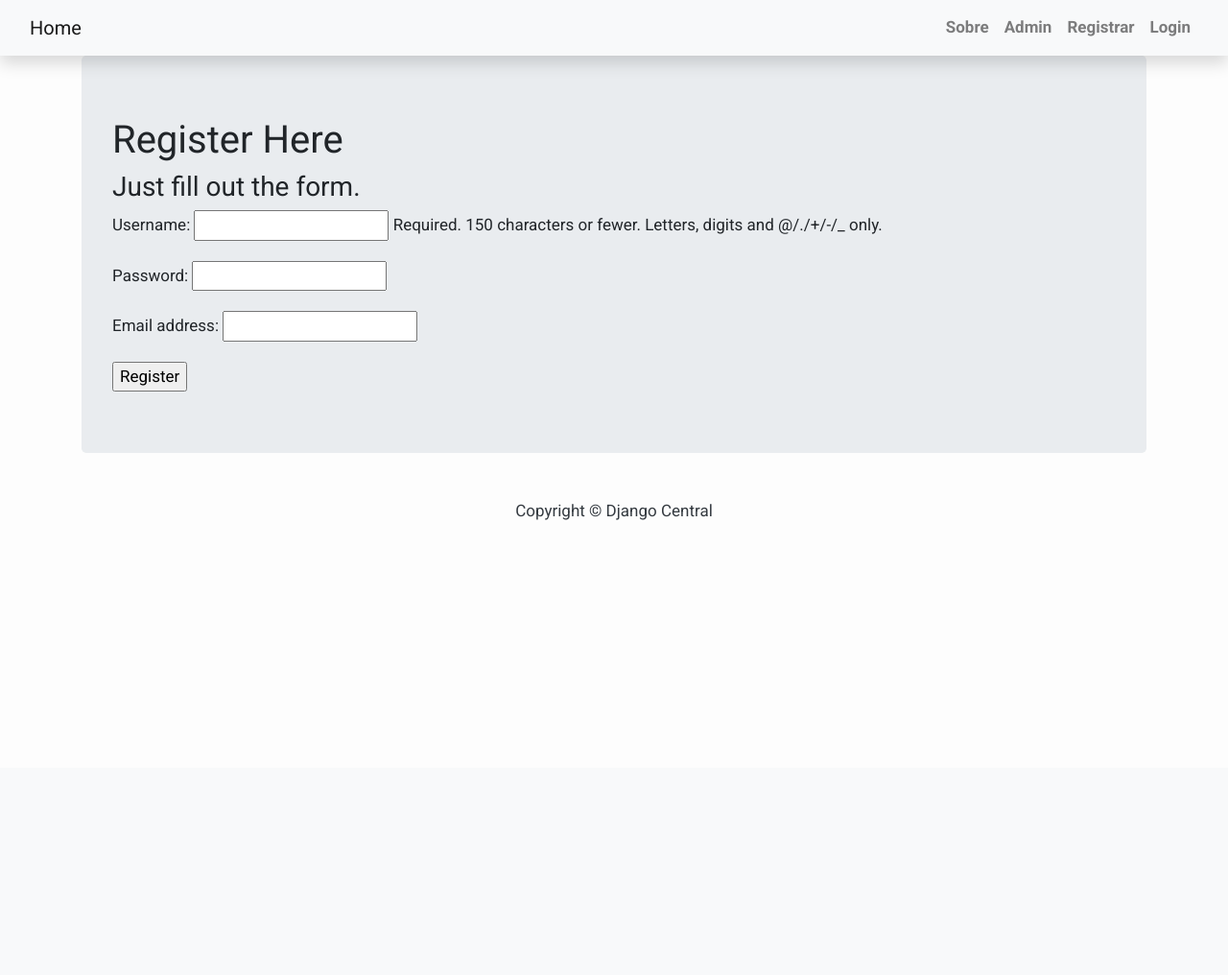
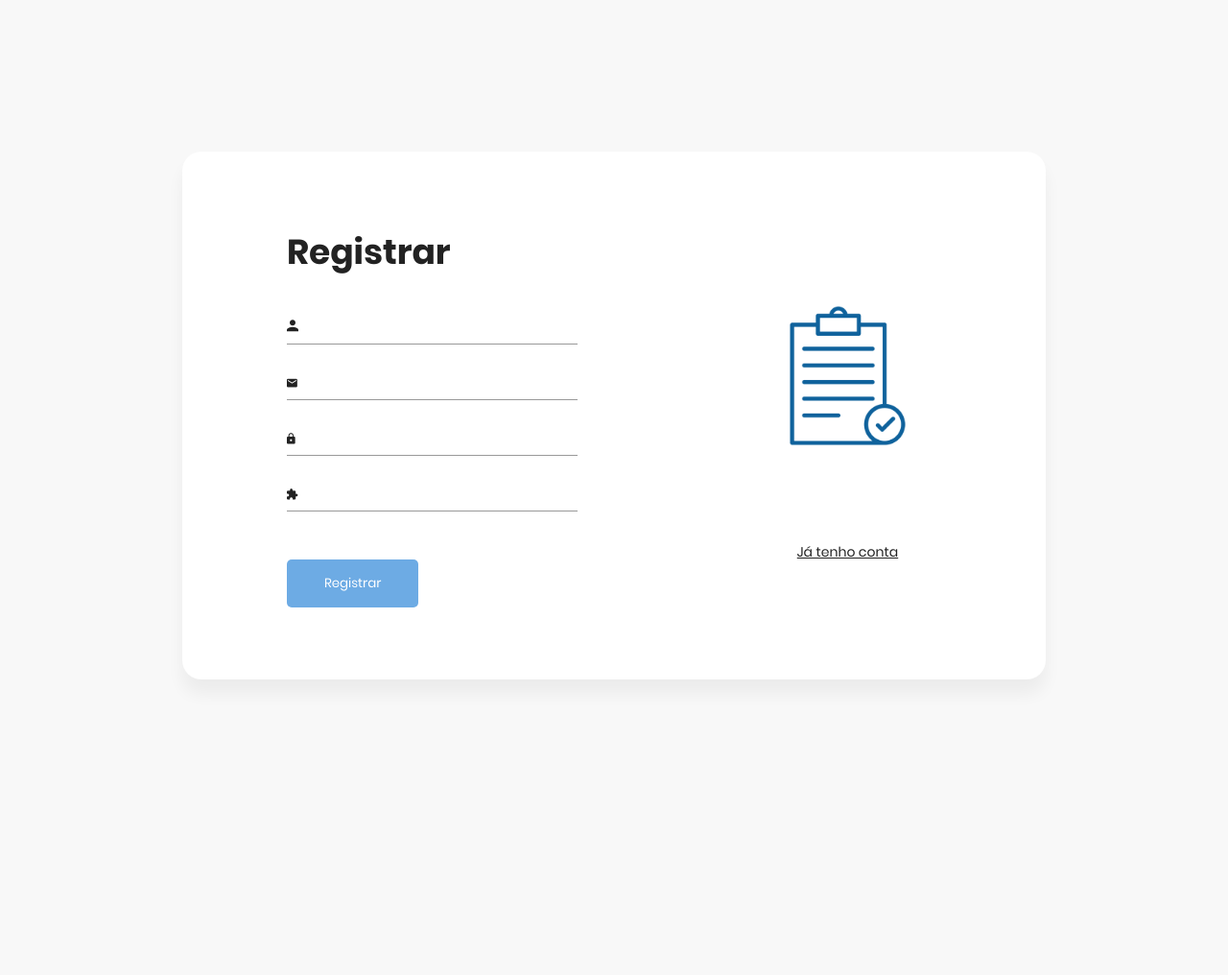
Before and after one commit to Bortolosso/blog-posts-django, a Django app: page /blog/register/ in a window 1280 px wide. Shown: the whole page at 96% size. Before the commit the page ends 542 px from the top, so only its background shows below. Run offline with Django 3.2, Linux system fonts and the light colour scheme; some libraries are stand-ins or nearby versions.

Commit message:
new template for registration and login

```diff
--- a/blog/forms.py
+++ b/blog/forms.py
@@ -29,5 +29,5 @@ class UserProfileInfoForm(forms.ModelForm):
     class Meta():
         model = UserProfileInfo
         fields = (
-            'name_dica',
+            'nick_name',
         )
--- a/blog/models.py
+++ b/blog/models.py
@@ -42,7 +42,7 @@ class Comment(models.Model):
 class UserProfileInfo(models.Model):
     user = models.OneToOneField(User, on_delete = models.CASCADE)
 
-    name_dica = models.CharField(max_length = 15)
+    nick_name = models.CharField(max_length = 12, unique= True, default= None)
 
     def __str__(self):
         return self.user.username
--- a/blog/templates/signup/form_register.html
+++ b/blog/templates/signup/form_register.html
@@ -1,4 +1,6 @@
 {% load static %}
+
+{% load i18n %}
 
 <!DOCTYPE html>
 <html lang="en">
@@ -17,64 +19,96 @@
 <body>
 {% block content %}
 
-{% load crispy_forms_tags %}
+{% if user_form.errors %}
+    {% for field in user_form %}
+        {% for error in field.errors %}
+            <div class="alert alert-danger">
+                <strong>{{ error|escape }}</strong>
+            </div>
+        {% endfor %}
+    {% endfor %}
+    {% for error in user_form.non_field_errors %}
+        <div class="alert alert-danger">
+            <strong>{{ error|escape }}</strong>
+        </div>
+    {% endfor %}
+{% endif %}
 
-    <div class="main">
+{% if profile_form.errors %}
+    {% for field in profile_form %}
+        {% for error in field.errors %}
+            <div class="alert alert-danger">
+                <strong>{{ error|escape }}</strong>
+            </div>
+        {% endfor %}
+    {% endfor %}
+    {% for error in profile_form.non_field_errors %}
+        <div class="alert alert-danger">
+            <strong>{{ error|escape }}</strong>
+        </div>
+    {% endfor %}
+{% endif %}
+
+    <div class="main m-0 p-0">
         <!-- Sign up form -->
         <section class="signup">
             <div class="container">
                 <div class="signup-content">
                     <div class="signup-form">
                     {% if registered %}
-                        <h1>Thank you for registering!</h1>
+                        <h1>REGISTRADO !</h1>
                     {% else %}
                         <h2 class="form-title">Registrar</h2>
                         <form enctype="multipart/form-data" method="POST" class="register-form" id="register-form">
-                            {% csrf_token %}
-                            {{ user_form.as_p }}
-                            {% comment %}
-                            {{ profile_form.as_p }}
-                            {% endcomment %}
-
-                            {% comment %}
                             <div class="form-group">
                                 <label for="name"><i class="zmdi zmdi-account material-icons-name"></i></label>
-                                <input type="text" name="name" id="name" placeholder="Nome"/>
+                                {% csrf_token %}
+                                {{ user_form.username }}
                             </div>
                             <div class="form-group">
                                 <label for="email"><i class="zmdi zmdi-email"></i></label>
-                                <input type="email" name="email" id="email" placeholder="Email"/>
+                                {% csrf_token %}
+                                {{ user_form.email }}
                             </div>
                             <div class="form-group">
                                 <label for="pass"><i class="zmdi zmdi-lock"></i></label>
-                                <input type="password" name="pass" id="pass" placeholder="Senha"/>
+                                {% csrf_token %}
+                                {{ user_form.password }}
                             </div>
 
+                            <div class="form-group">
+                                <label for="pass"><i class="zmdi zmdi-puzzle-piece"></i></label>
+                                {% csrf_token %}
+                                {{ profile_form.nick_name }}
+                            </div>
+
+                            {% csrf_token %}
+                            <input type="submit" name="signup" id="signup" class="form-submit" value="Registrar"/>
+
+                            {% comment %}
                             <div class="form-group">
                                 <label for="re-pass"><i class="zmdi zmdi-lock-outline"></i></label>
                                 <input type="password" name="re_pass" id="re_pass" placeholder="Repita a Senha"/>
                             </div>
+
 
                             <div class="form-group">
                                 <input type="checkbox" name="agree-term" id="agree-term" class="agree-term" />
                                 <label for="agree-term" class="label-agree-term"><span><span></span></span>Eu aceito todos os requerimentos oferecidos pelo App <a href="#" class="term-service"> Termos de serviço</a></label>
                             </div>
                             {% endcomment %}
-                            <div class="form-group form-button">
-                                <input type="submit" name="signup" id="signup" class="form-submit" value="Registrar"/>
-                            </div>
                         </form>
+                    {% endif %}
                     </div>
+                    {% endblock %}
                     <div class="signup-image">
                         <figure><img src="{% static "images/logo_register.jpg" %}" alt="sing up image"></figure>
                         <a href="#" class="signup-image-link">Já tenho conta</a>
                     </div>
-                    {% endif %}
                 </div>
             </div>
         </section>
     </div>
-{% endblock content %}
 
     <!-- JS -->
     <script src="{% static "vendor/jquery/jquery.min.js" %}"></script>
--- a/blog/templates/signup/form_register_two.html
+++ /dev/null
@@ -1,24 +0,0 @@
-{% extends "base.html" %}
-
-{% load static %}
-
-{% block content %}
-<div class="container">
-    <div class="jumbotron">
-        {% if registered %}
-            <h1>Thank you for registering!</h1>
-        {% else %}
-            <h1>Register Here</h1>
-            <h3>Just fill out the form.</h3>
-            <form enctype="multipart/form-data" method="POST">
-                {% csrf_token %}
-                {{ user_form.as_p }}
-                {% comment %}
-                {{ profile_form.as_p }}
-                {% endcomment %}
-            <input type="submit" name="" value="Register">
-            </form>
-        {% endif %}
-    </div>
-</div>
-{% endblock %}
--- a/blog/views.py
+++ b/blog/views.py
@@ -6,6 +6,7 @@ from django.urls import reverse
 from django.contrib.auth import login, authenticate, logout
 from django.contrib.auth.forms import UserCreationForm
 from django.contrib.auth.decorators import login_required
+from django.utils.translation import gettext as _
 
 from .models import Post
 from .forms import CommentForm, UserForm, UserProfileInfoForm
@@ -52,7 +53,7 @@ def index(request):
 
 @login_required
 def special(request):
-    return HttpResponse("You are logged in !")
+    return HttpResponse_("You are logged in !")
 
 @login_required
 def user_logout(request):
@@ -60,7 +61,7 @@ def user_logout(request):
     return HttpResponse(reverse('index'))
 
 def register(request):
-    template_name = 'signup/form_register_two.html'
+    template_name = 'signup/form_register.html'
     registered = False
     if request.method == 'POST':
         user_form = UserForm(data=request.POST)
@@ -88,7 +89,7 @@ def register(request):
 
 
 def user_login(request):
-    template_name = 'signup/form_login_two.html'
+    template_name = 'signup/form_login.html'
     if request.method == 'POST':
         username = request.POST.get('username')
         password = request.POST.get('password')
--- a/mysite/urls.py
+++ b/mysite/urls.py
@@ -20,6 +20,7 @@ from blog import views
 
 urlpatterns = [
     path('admin/', admin.site.urls),
+    path('i18n/', include('django.conf.urls.i18n')),
     url(r'^$',views.index,name='index'),
     url(r'^special/',views.special,name='special'),
     url(r'^blog/',include('blog.urls')),
```
Also changed, not shown: blog/templates/signup/form_login.html (+13 -8 lines), blog/templates/signup/form_login_two.html (deleted, +0 -18 lines), mysite/settings.py (+11 -0 lines), profile_pics/Selecção_005.png (deleted), profile_pics/Selecção_006.png (deleted), profile_pics/Selecção_006_4Ji1RJ5.png (deleted).
